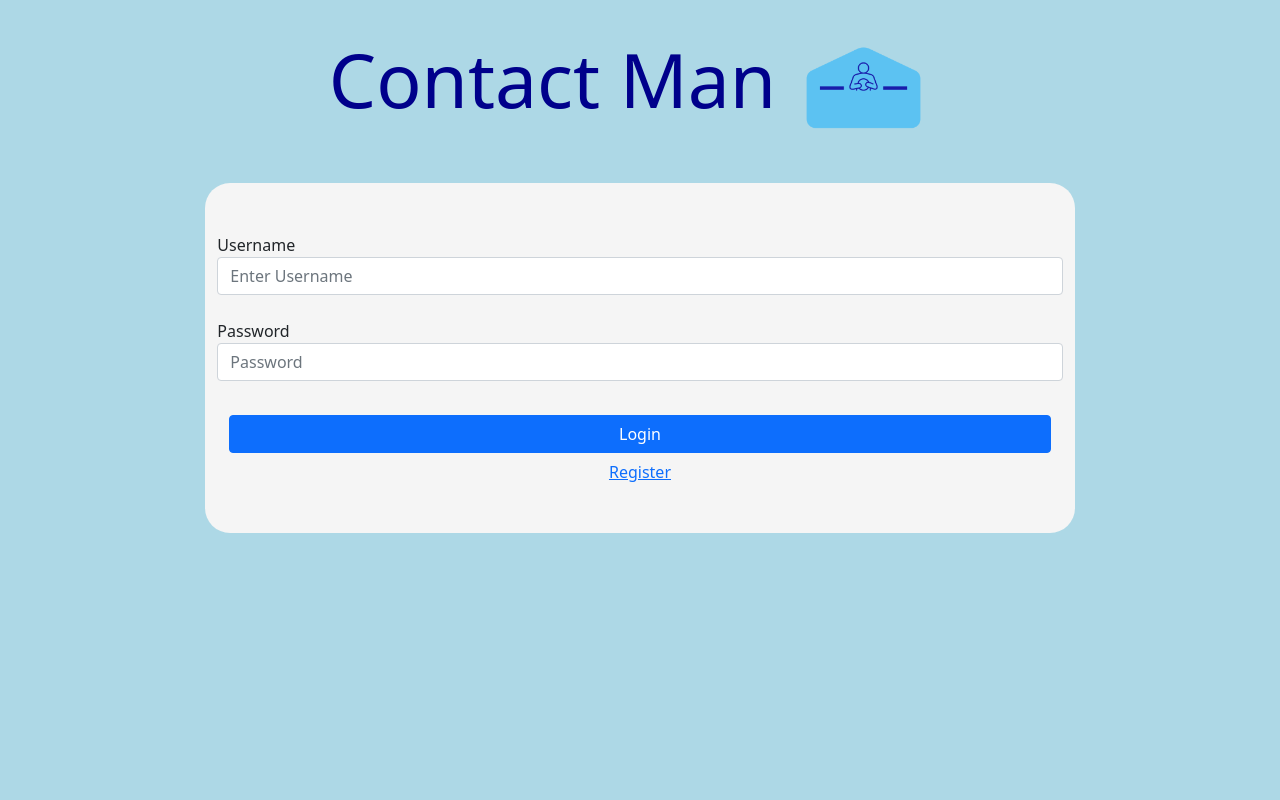
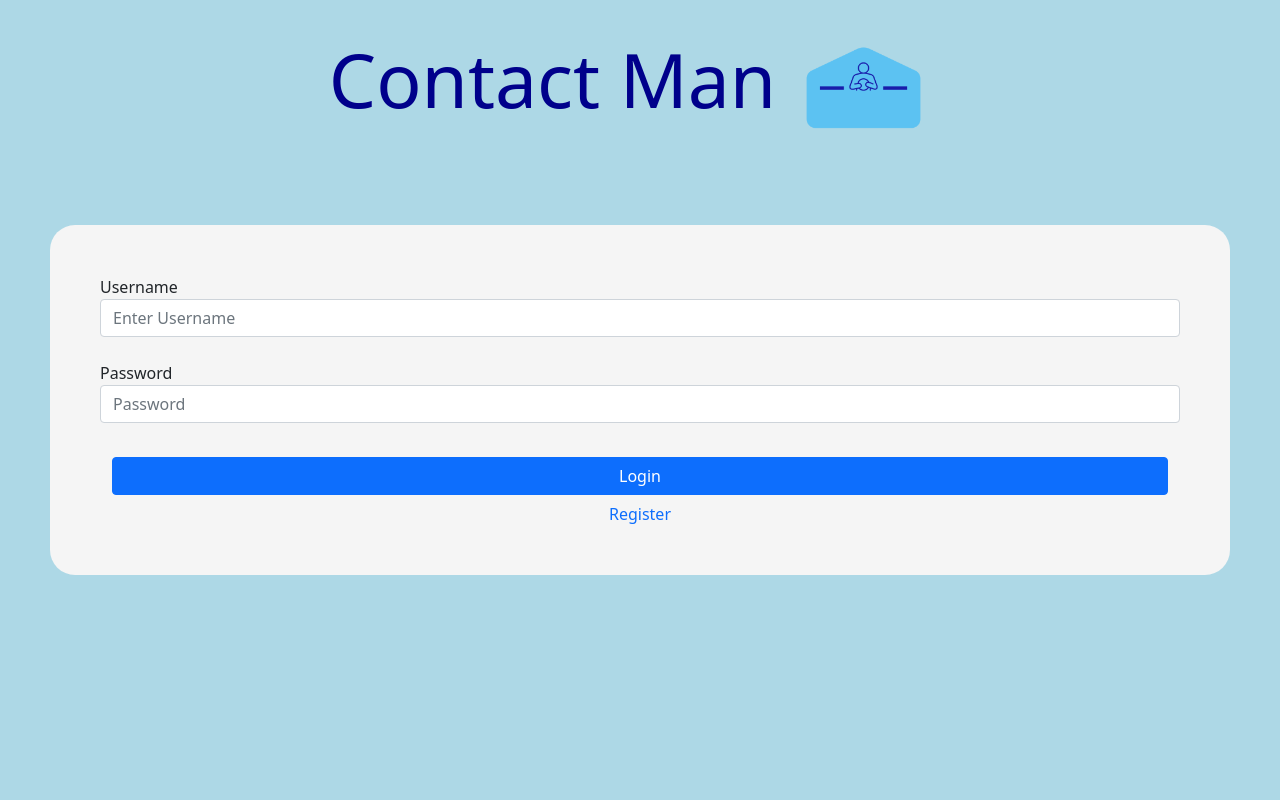
Before and after one commit to ReissueYetis/COP4331-SmallProject, a PHP site: page / in a window 1280 px wide. Run offline with PHP 8.4, Linux system fonts and the light colour scheme.

Commit message:
fixed css centering issues

```diff
--- a/src/index.html
+++ b/src/index.html
@@ -1,5 +1,5 @@
 <!doctype html>
-<html lang="en">
+<html lang="en" >
     <head>
         <meta charset="utf-8">
         <meta http-equiv="x-ua-compatible" content="ie=edge">
@@ -8,12 +8,14 @@
         <meta name="viewport" content="width=device-width, initial-scale=1">
 
         <link rel="apple-touch-icon" href="/apple-touch-icon.png">
+        <link href="https://cdn.jsdelivr.net/npm/bootstrap@5.1.3/dist/css/bootstrap.min.css" rel="stylesheet" integrity="sha384-1BmE4kWBq78iYhFldvKuhfTAU6auU8tT94WrHftjDbrCEXSU1oBoqyl2QvZ6jIW3" crossorigin="anonymous">
+
         <link rel="stylesheet" href="style.css">
-        <link href="https://cdn.jsdelivr.net/npm/bootstrap@5.1.3/dist/css/bootstrap.min.css" rel="stylesheet" integrity="sha384-1BmE4kWBq78iYhFldvKuhfTAU6auU8tT94WrHftjDbrCEXSU1oBoqyl2QvZ6jIW3" crossorigin="anonymous">
         <!-- Place favicon.ico in the root directory -->
 
     </head>
-    <body id=content class="row">
+    <body>
+        <div id = "content" >
         <!--[if lt IE 8]>
             <p class="browserupgrade">
             You are using an <strong>outdated</strong> browser. Please
@@ -22,7 +24,7 @@
             </p>
         <![endif]-->
         <h1 id= "mainTitle" class="text-center">Contact Man<img id="mainLogo" src="./resources/logo_transparent.png"></h1>
-        <form class="form-container needs-validation col-md-8  " id="loginForm" novalidate>
+        <form class="form-container needs-validation col   " id="loginForm" novalidate>
             <div class="form-group mb-4 ">
 <!--                <label for="exampleInputEmail1">Username</label>-->
 <!--                <input type="email" class="form-control" id="exampleInputEmail1" aria-describedby="emailHelp" placeholder="Enter Username" required>-->
@@ -60,7 +62,7 @@
                         <h5 class="modal-title" id="registerModalLabel">Register an account</h5>
                         <button type="button" class="btn-close" data-bs-dismiss="modal" aria-label="Close"></button>
                     </div>
-                    <form class="row needs-validation" novalidate>
+                    <form class="needs-validation" novalidate>
                         <div class="modal-body">
                             <div class="form-group">
                                 <label for="regFName">First Name</label>
@@ -93,6 +95,7 @@
                 </div>
             </div>
         </div>
+        </div>
     </body>
     <script src="main.js"></script>
     <script src="https://cdn.jsdelivr.net/npm/bootstrap@5.1.3/dist/js/bootstrap.bundle.min.js" integrity="sha384-ka7Sk0Gln4gmtz2MlQnikT1wXgYsOg+OMhuP+IlRH9sENBO0LRn5q+8nbTov4+1p" crossorigin="anonymous"></script>
--- a/src/style.css
+++ b/src/style.css
@@ -1,14 +1,21 @@
+*,*:before,*:after {
+  box-sizing: border-box;
+  padding: 0;
+  border: 0;
+  margin: 0;
+}
 h1{
     font-size: 150px;
 }
+body{
+    height:100%;
+}
 .form-container {
-    padding:50px 50px;
-    margin: 50px 50px;
+    padding: 50px;
+    margin: 50px ;
     background-color:whitesmoke;
     border-radius:25px;
 
-    align-content: center;
-    justify-self: center;
 }
 #loginForm{
     align-self: center;
@@ -16,7 +23,9 @@ h1{
 }
 #content{
     background-color: lightblue;
-    justify-content: center;
+    width:100%;
+    height:100vh;
+    text-decoration:none;
 
 }
 #mainTitle{
@@ -29,4 +38,14 @@ h1{
 }
 .btn{
     size:100px 50px;
+
+    text-decoration:none;
 }
+.modal-footer{
+    border-top:0px;
+    border:0px;
+}
+.row{
+    --bs-gutter-x:0 rem;
+    padding: 0;
+}
```
